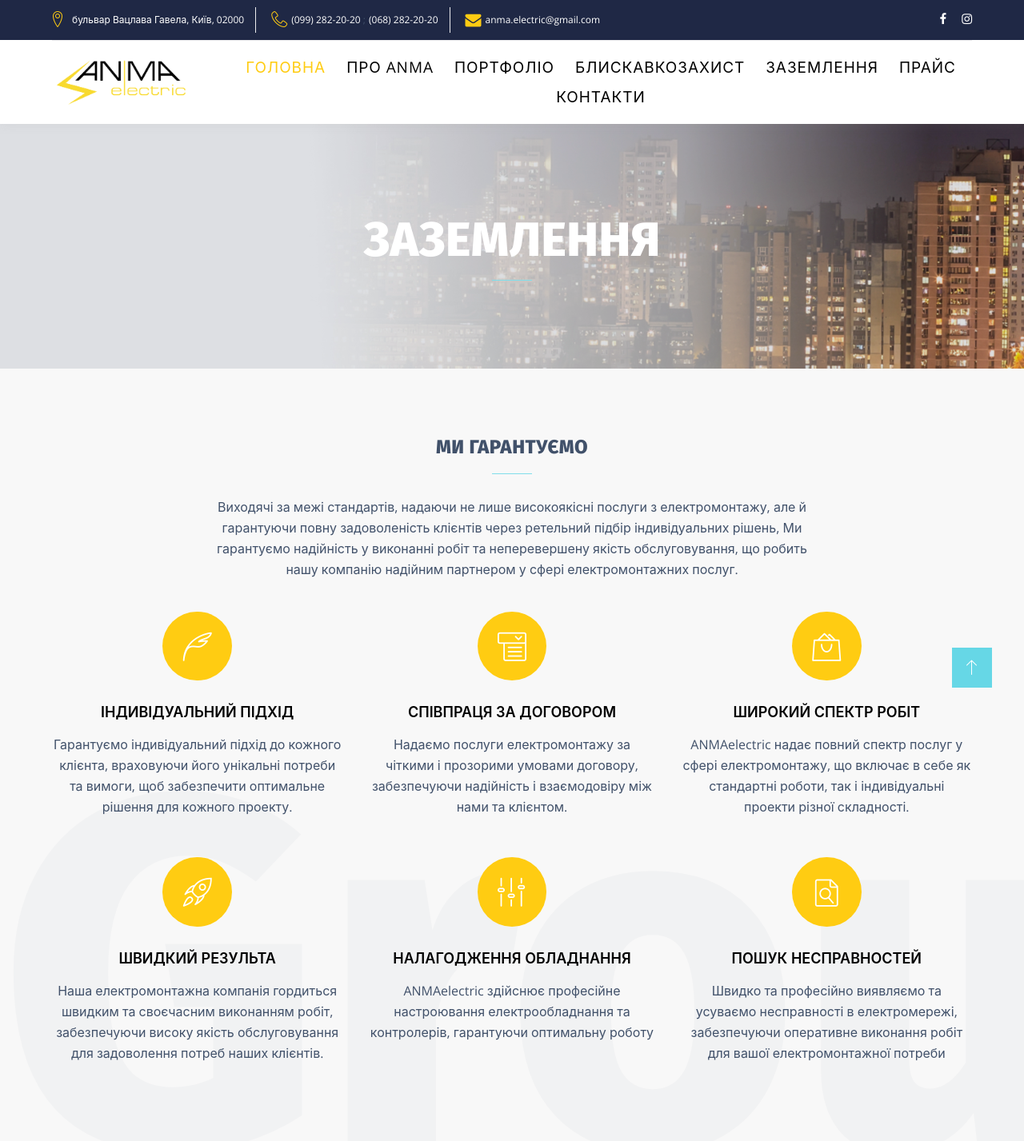
After one commit to bobantonbob/ANMAelectric, a Django app: page /grounding in a window 1280 px wide. The commit adds this page. Shown: the top 1427 px of the page at 80% size. Run offline with Django 5.2, Linux system fonts and the light colour scheme; some libraries are stand-ins or nearby versions.

Commit message:
Блискавкозахист та заземлення шаблони маршрути

```diff
--- a/root/home/urls.py
+++ b/root/home/urls.py
@@ -8,5 +8,7 @@ urlpatterns = [
     path('privacy_policy', privacy_policy),
     path('warranty', warranty),
     path('orders', orders),
+    path('grounding', grounding),
+    path('lightning', lightning),
 
 ]
--- a/root/home/views.py
+++ b/root/home/views.py
@@ -45,3 +45,17 @@ def orders(request):
         'page': 'orders',
         'app': 'home',
     })
+
+def lightning(request):
+    return render(request, 'home/lightning.html', {
+        'title': 'Блискавкозахист ',
+        'page': 'lightning',
+        'app': 'home',
+    })
+
+def grounding(request):
+    return render(request, 'home/grounding.html', {
+        'title': 'Заземлення ',
+        'page': 'grounding',
+        'app': 'home',
+    })
--- a/root/templates/_fragments/TitleMenu.html
+++ b/root/templates/_fragments/TitleMenu.html
@@ -68,6 +68,12 @@
                     </li>
                     <li><a href="/portfolio" style="font-size: 19px;">Портфоліо</a>
                     </li>
+                    </li>
+                    <li><a href="/lightning" style="font-size: 19px;">Блискавкозахист</a>
+                    </li>
+                    </li>
+                    <li><a href="/grounding" style="font-size: 19px;">Заземлення</a>
+                    </li>
                     <li><a href="/price" style="font-size: 19px;">Прайс</a>
                     </li>
                     <li><a href="/contacts" style="font-size: 19px; ">Контакти</a>
--- a/root/templates/_fragments/header.html
+++ b/root/templates/_fragments/header.html
@@ -71,6 +71,12 @@
                     </li>
                     <li><a href="/portfolio" style="font-size: 19px;">Портфоліо</a>
                     </li>
+                    </li>
+                    <li><a href="/lightning" style="font-size: 19px;">Блискавкозахист</a>
+                    </li>
+                    </li>
+                    <li><a href="/grounding" style="font-size: 19px;">Заземлення</a>
+                    </li>
                     <li><a href="/price" style="font-size: 19px;">Прайс</a>
                     </li>
                     <li><a href="/contacts" style="font-size: 19px; ">Контакти</a>
--- /dev/null
+++ b/root/templates/home/grounding.html
@@ -0,0 +1,73 @@
+{% extends '_layouts/base.html' %}
+{% load static %}
+{% block content %}
+
+    {% include '_fragments/TitleMenu.html' %}
+
+
+
+      <section class="section-md bg-gray-lighter text-center decor-text" data-content="Grounding">
+        <div class="container">
+          <div class="row justify-content-lg-center">
+            <div class="col-lg-10 col-xl-8">
+              <h4 class="heading-decorated">Ми гарантуємо</h4>
+              <p>Виходячі за межі стандартів, надаючи не лише високоякісні послуги з електромонтажу, але й гарантуючи повну задоволеність клієнтів через ретельний підбір індивідуальних рішень, Ми гарантуємо надійність у виконанні робіт та неперевершену якість обслуговування, що робить нашу компанію надійним партнером у сфері електромонтажних послуг.</p>
+            </div>
+          </div>
+          <div class="row row-50">
+            <div class="col-md-6 col-lg-4">
+              <!-- Blurb circle-->
+              <article class="blurb blurb-circle blurb-circle_centered">
+                <div class="blurb-circle__icon"><span class="icon linear-icon-feather"></span></div>
+                <p class="blurb__title">ІНДИВІДУАЛЬНИЙ ПІДХІД</p>
+                <p>Гарантуємо індивідуальний підхід до кожного клієнта, враховуючи його унікальні потреби та вимоги, щоб забезпечити оптимальне рішення для кожного проекту.</p>
+              </article>
+            </div>
+            <div class="col-md-6 col-lg-4">
+              <!-- Blurb circle-->
+              <article class="blurb blurb-circle blurb-circle_centered">
+                <div class="blurb-circle__icon"><span class="icon linear-icon-menu3"></span></div>
+                <p class="blurb__title">СПІВПРАЦЯ ЗА ДОГОВОРОМ</p>
+                <p>Надаємо послуги електромонтажу за чіткими і прозорими умовами договору, забезпечуючи надійність і взаємодовіру між нами та клієнтом.</p>
+              </article>
+            </div>
+            <div class="col-md-6 col-lg-4">
+              <!-- Blurb circle-->
+              <article class="blurb blurb-circle blurb-circle_centered">
+                <div class="blurb-circle__icon"><span class="icon linear-icon-bag2"></span></div>
+                <p class="blurb__title">ШИРОКИЙ СПЕКТР РОБІТ</p>
+                <p>ANMAelectric надає повний спектр послуг у сфері електромонтажу, що включає в себе як стандартні роботи, так і індивідуальні проекти різної складності.</p>
+              </article>
+            </div>
+            <div class="col-md-6 col-lg-4">
+              <!-- Blurb circle-->
+              <article class="blurb blurb-circle blurb-circle_centered">
+                <div class="blurb-circle__icon"><span class="icon linear-icon-rocket"></span></div>
+                <p class="blurb__title">Швидкий результа</p>
+                <p>Наша електромонтажна компанія гордиться швидким та своєчасним виконанням робіт, забезпечуючи високу якість обслуговування для задоволення потреб наших клієнтів.</p>
+              </article>
+            </div>
+            <div class="col-md-6 col-lg-4">
+              <!-- Blurb circle-->
+              <article class="blurb blurb-circle blurb-circle_centered">
+                <div class="blurb-circle__icon"><span class="icon linear-icon-equalizer"></span></div>
+                <p class="blurb__title">Налагодження обладнання</p>
+                <p>ANMAelectric  здійснює професійне настроювання електрообладнання та контролерів, гарантуючи оптимальну роботу</p>
+              </article>
+            </div>
+            <div class="col-md-6 col-lg-4">
+              <!-- Blurb circle-->
+              <article class="blurb blurb-circle blurb-circle_centered">
+                <div class="blurb-circle__icon"><span class="icon linear-icon-file-search"></span></div>
+                <p class="blurb__title">Пошук несправностей</p>
+                <p>Швидко та професійно виявляємо та усуваємо несправності в електромережі, забезпечуючи оперативне виконання робіт для вашої електромонтажної потреби</p>
+              </article>
+            </div>
+          </div>
+        </div>
+      </section>
+
+
+    {% include '_fragments/FooterAbout.html' %}
+
+{% endblock content %}
```
Also changed, not shown: root/templates/home/lightning.html (added, +74 -0 lines).
